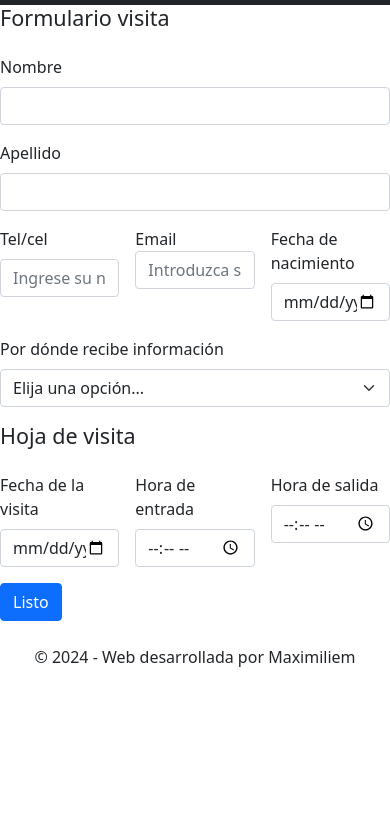
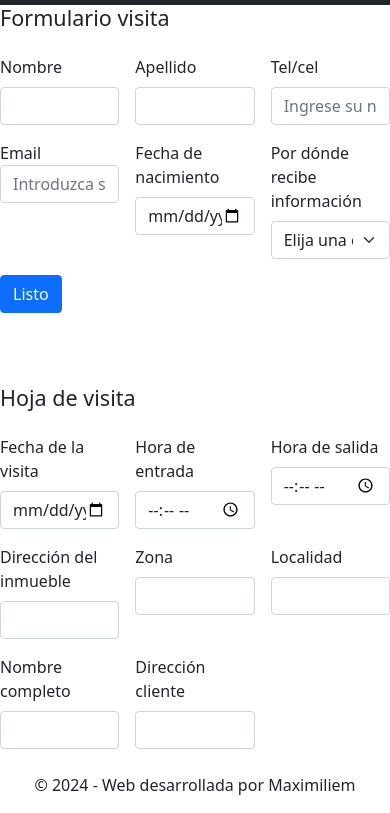
Before and after one commit to Maximiliem/weison-project, a plain HTML site: page Frontend/clientform.html in a window 390 px wide. Shown: the part 51-864 px from the top of the page. Drawn offline with nearby package versions, Linux system fonts and the light colour scheme.

Commit message:
Add: Form 3 finally

```diff
--- a/Frontend/clientform.html
+++ b/Frontend/clientform.html
@@ -14,7 +14,7 @@
 
   <header>
     <!--Acá va el NAVBAR-->
-    <nav class="navbar navbar-expand-md navbar-dark bg-dark">
+    <nav class="navbar navbar-expand-sm navbar-dark bg-dark">
       <div class="container-fluid">
         <a class="navbar-brand">Weisz Project</a>
         <button class="navbar-toggler" type="button" data-bs-toggle="collapse" data-bs-target="#navbarNav"
@@ -42,11 +42,11 @@
   <form class="row g-3">
     <h4>Formulario visita</h4>
     <!--INICIO FORM 2-->
-    <div class="col-md-4">
+    <div class="col-4">
       <label for="inputName2" class="form-label">Nombre</label>
       <input type="text" class="form-control" id="inputName2">
     </div>
-    <div class="col-md-4">
+    <div class="col-4">
       <label for="inputLastname2" class="form-label">Apellido</label>
       <input type="text" class="form-control" id="inputLastname2">
     </div>
@@ -55,14 +55,14 @@
       <input type="text" class="form-control" id="inputPhone2" placeholder="Ingrese su número de teléfono">
     </div>
     <div class="col-4">
-      <label for="exampleInputEmail1">Email</label>
+      <label for="inputEmail2">Email</label>
       <input type="email" class="form-control" id="inputEmail2" placeholder="Introduzca su email">
     </div>
     <div class="col-4">
       <label for="inputDate2" class="form-label">Fecha de nacimiento</label>
       <input type="date" class="form-control" id="inputDate2">
     </div>
-    <div class="col-md-4">
+    <div class="col-4">
       <label for="inputInfo2" class="form-label">Por dónde recibe información</label>
       <select id="inputInfo2" class="form-select">
         <option selected disabled hidden>Elija una opción...</option>
@@ -70,9 +70,15 @@
         <option>Mail</option>
       </select>
     </div>
-    <br><br>
+    <br>
     <!--FIN FORM 2-->
+    <div class="col-12">
+      <button type="submit" class="btn btn-primary">Listo</button>
+    </div>
+  </form>
+  <br><br><br>
 
+  <form class="row g-3">
     <!--ACÁ VA EL FORM 3 EN DONDE LOS DATOS OBTENIDOS SON PARA RELLENAR LA HOJA DE VISITA EN PDF-->
     <h4>Hoja de visita</h4>
     <div class="col-4">
@@ -87,11 +93,27 @@
       <label for="inputTimeOut2" class="form-label">Hora de salida</label>
       <input type="time" name="timeOut2" id="inputTimeOut2" class="form-control">
     </div>
+    <div class="col-4">
+      <label for="" class="form-label">Dirección del inmueble</label>
+      <input type="" name="inmuebleAddress" id="inmuebleAddress" class="form-control">
+    </div>
+    <div class="col-4">
+      <label for="inmuebleZone" class="form-label">Zona</label>
+      <input type="text" name="inmuebleZone" id="inmuebleZone" class="form-control">
+    </div>
+    <div class="col-4">
+      <label for="inmuebleLocalidad" class="form-label">Localidad</label>
+      <input type="text" name="inmuebleLocalidad" id="inmuebleLocalidad" class="form-control">
+    </div>
+    <div class="col-4">
+      <label for="" class="form-label">Nombre completo</label>
+      <input type="" name="fullNameClient" id="fullNameClient" class="form-control"> <!--EL INPUT ESTE SE TOMA DE FORM 2-->
+    </div>
+    <div class="col-4">
+      <label for="clientAddress" class="form-label">Dirección cliente</label>
+      <input type="text" name="clientAddress" id="clientAddress" class="form-control">
+    </div>
 
-
-    <div class="col-12">
-      <button type="submit" class="btn btn-primary">Listo</button>
-    </div>
   </form>
 
 
```
